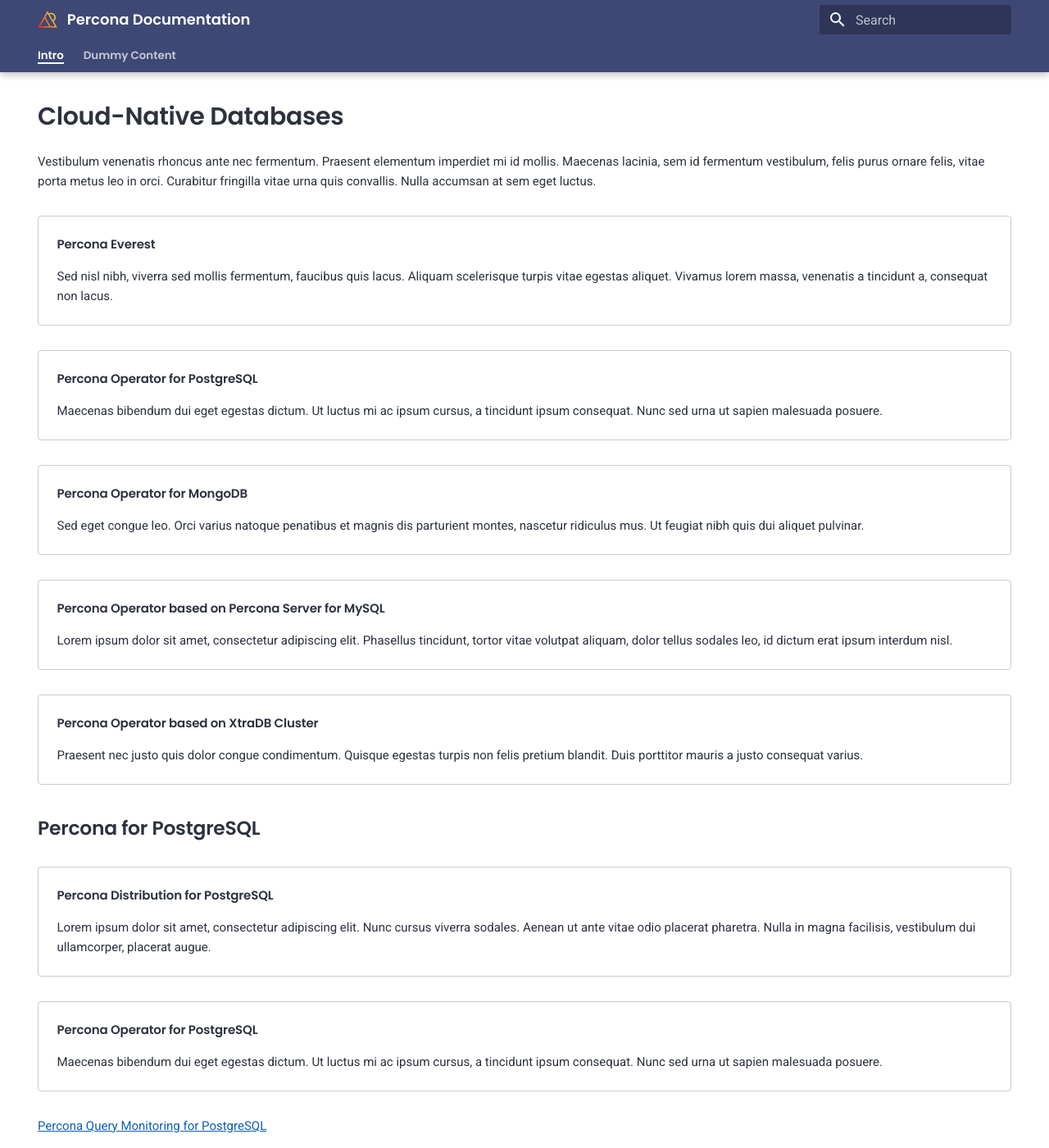
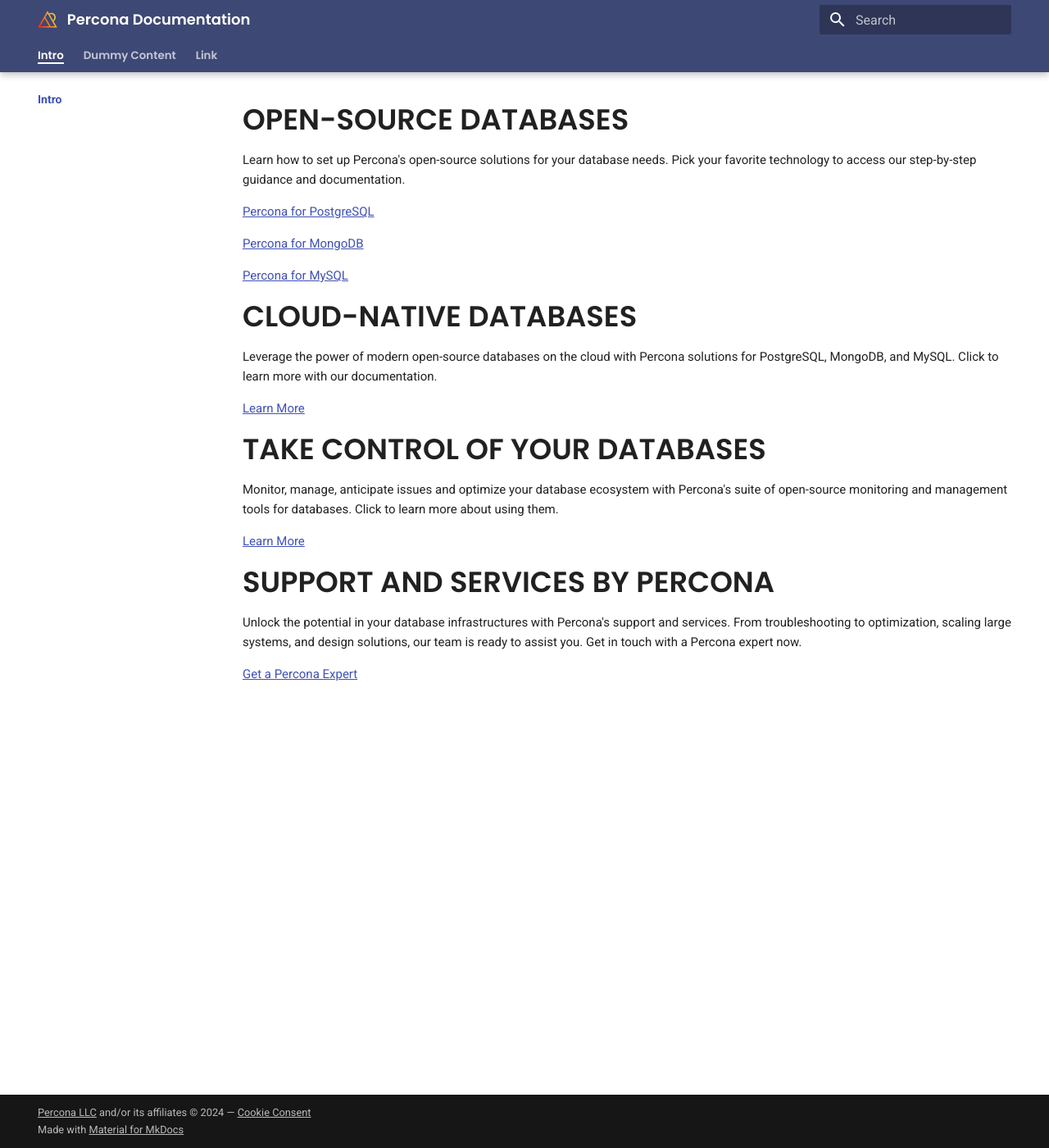
Before and after one commit to pmcf-percona/docs-home, an MkDocs documentation site: the page built from docs/index.md, in a window 1280 px wide and 1400 px high. Shown: the whole window at 82% size. Built offline with MkDocs 1.6.1 and Material for MkDocs 9.7.7, drawn with Linux system fonts in a browser that asks for light colours; some of the changed text lies outside the part shown.

Commit message:
Updated content

```diff
--- a/docs/css/design.css
+++ b/docs/css/design.css
@@ -300,7 +300,7 @@
 .md-feedback {
     margin: 2em 0 !important;
 }
-:not([data-banner]) + .md-feedback {
+:not([data-banner]):not(.splash) + .md-feedback {
     padding-top: 2em;
     border-top: 0.05rem solid var(--md-default-fg-color--lightest);
 }
@@ -324,7 +324,7 @@
 
 [data-banner] {
     padding: 1.5em;
-    margin: 2em 0;
+    margin: 1.5em 0;
     border: 0.05rem solid var(--md-default-fg-color--lightest);
     border-radius: 0.2rem;
     /* box-shadow: 0px 1px 5px 0px rgba(0, 0, 0, 0.12), 0px 2px 2px 0px rgba(0, 0, 0, 0.14), 0px 3px 1px -2px rgba(0, 0, 0, 0.20); */
@@ -544,6 +544,18 @@
     background-color: var(--md-footer-bg-color--dark);
 }
 
+/* Code injections */
+
+.injections {
+    position: absolute;
+    width: 0;
+    height: 0;
+    padding: 0;
+    margin: 0;
+    visibility: hidden;
+    pointer-events: none;
+}
+
 /* Media queries */
 
 @media screen and (max-width: 76.1875em) {
--- /dev/null
+++ b/docs/css/landing.css
@@ -0,0 +1,19 @@
+
+/* Type */
+
+.landing h1,
+.landing h2 {
+    font-size: calc(1.5em + 1vw);
+    line-height: 1.125;
+    text-transform: uppercase;
+    letter-spacing: 0;
+    margin: 0.5em 0;
+}
+
+/* Layout adjustments */
+
+.md-main__inner {
+    margin-top: 0;
+}
+
+/* New components */
--- a/docs/index.md
+++ b/docs/index.md
@@ -1,139 +1,45 @@
 ---
 hide:
-  - navigation
   - toc
+  - feedback
 ---
+<link rel="stylesheet" type="text/css" href="/css/landing.css" />
+<main class="landing" markdown>
+<section class="splash framed" markdown>
 
-<div class="splash framed" markdown>
+# Open-Source Databases
 
-# Cloud-Native Databases
+Learn how to set up Percona's open-source solutions for your database needs. Pick your favorite technology to access our step-by-step guidance and documentation.
 
-Vestibulum venenatis rhoncus ante nec fermentum. Praesent elementum imperdiet mi id mollis. Maecenas lacinia, sem id fermentum vestibulum, felis purus ornare felis, vitae porta metus leo in orci. Curabitur fringilla vitae urna quis convallis. Nulla accumsan at sem eget luctus.
+[Percona for PostgreSQL](#){ .splash-cta .card }
 
-<div data-banner markdown>
+[Percona for MongoDB](#){ .splash-cta .card }
 
-#### Percona Everest {.title}
+[Percona for MySQL](#){ .splash-cta .card }
 
-Sed nisl nibh, viverra sed mollis fermentum, faucibus quis lacus. Aliquam scelerisque turpis vitae egestas aliquet. Vivamus lorem massa, venenatis a tincidunt a, consequat non lacus.
+</section><section class="splash framed" markdown>
 
-</div><div data-banner markdown>
+## Cloud-Native Databases
 
-#### Percona Operator for PostgreSQL {.title}
+Leverage the power of modern open-source databases on the cloud with Percona solutions for PostgreSQL, MongoDB, and MySQL. Click to learn more with our documentation.
 
-Maecenas bibendum dui eget egestas dictum. Ut luctus mi ac ipsum cursus, a tincidunt ipsum consequat. Nunc sed urna ut sapien malesuada posuere.
+[Learn More](#){ .splash-cta }
 
-</div><div data-banner markdown>
+</section><section class="splash framed" markdown>
 
-#### Percona Operator for MongoDB {.title}
+## Take Control of your Databases
 
-Sed eget congue leo. Orci varius natoque penatibus et magnis dis parturient montes, nascetur ridiculus mus. Ut feugiat nibh quis dui aliquet pulvinar.
+Monitor, manage, anticipate issues and optimize your database ecosystem with Percona's suite of open-source monitoring and management tools for databases. Click to learn more about using them.
 
-</div><div data-banner markdown>
+[Learn More](#){ .splash-cta }
 
-#### Percona Operator based on Percona Server for MySQL {.title}
+</section><section class="splash" markdown>
 
-Lorem ipsum dolor sit amet, consectetur adipiscing elit. Phasellus tincidunt, tortor vitae volutpat aliquam, dolor tellus sodales leo, id dictum erat ipsum interdum nisl.
+## Support and Services by Percona
 
-</div><div data-banner markdown>
+Unlock the potential in your database infrastructures with Percona's support and services. From troubleshooting to optimization, scaling large systems, and design solutions, our team is ready to assist you. Get in touch with a Percona expert now.
 
-#### Percona Operator based on XtraDB Cluster {.title}
+[Get a Percona Expert](#){ .splash-cta }
 
-Praesent nec justo quis dolor congue condimentum. Quisque egestas turpis non felis pretium blandit. Duis porttitor mauris a justo consequat varius.
-
-</div></div>
-
-<div class="splash framed" markdown>
-
-## Percona for PostgreSQL
-
-<div data-banner markdown>
-
-#### Percona Distribution for PostgreSQL {.title}
-
-Lorem ipsum dolor sit amet, consectetur adipiscing elit. Nunc cursus viverra sodales. Aenean ut ante vitae odio placerat pharetra. Nulla in magna facilisis, vestibulum dui ullamcorper, placerat augue.
-
-</div><div data-banner markdown>
-
-#### Percona Operator for PostgreSQL {.title}
-
-Maecenas bibendum dui eget egestas dictum. Ut luctus mi ac ipsum cursus, a tincidunt ipsum consequat. Nunc sed urna ut sapien malesuada posuere.
-
-</div>
-
-[Percona Query Monitoring for PostgreSQL]()
-
-</div><div class="splash framed" markdown>
-
-## Percona for MongoDB
-
-<div data-banner markdown>
-
-#### Percona Server for MongoDB {.title}
-
-Proin sed elementum urna, vel rhoncus lectus. Nunc sodales ac dui non fringilla. Maecenas commodo mauris at arcu porttitor, in maximus nibh elementum.
-
-</div><div data-banner markdown>
-
-#### Percona Operator for MongoDB {.title}
-
-Sed eget congue leo. Orci varius natoque penatibus et magnis dis parturient montes, nascetur ridiculus mus. Ut feugiat nibh quis dui aliquet pulvinar.
-
-</div>
-
-[Percona Distribution for MongoDB]()
-
-[Percona Backup for MongoDB]()
-
-</div><div class="splash framed" markdown>
-
-## Percona for MySQL
-
-<div data-banner markdown>
-
-#### Percona Server for MySQL {.title}
-
-Nunc sed semper nisi. Nullam risus libero, dignissim vitae dapibus vitae, porta eleifend nibh. Proin pellentesque ornare commodo. Duis at risus orci. Nulla dignissim at lacus ac elementum.
-
-</div><div data-banner markdown>
-
-#### Percona Operator based on Percona Server for MySQL {.title}
-
-Lorem ipsum dolor sit amet, consectetur adipiscing elit. Phasellus tincidunt, tortor vitae volutpat aliquam, dolor tellus sodales leo, id dictum erat ipsum interdum nisl.
-
-</div><div data-banner markdown>
-
-#### Percona XtraDB Cluster {.title}
-
-Mauris vitae lorem at tellus luctus laoreet. Maecenas dignissim fermentum commodo. Aenean semper enim eu felis fermentum, facilisis sodales orci fermentum.
-
-</div><div data-banner markdown>
-
-#### Percona Operator based on XtraDB Cluster {.title}
-
-Praesent nec justo quis dolor congue condimentum. Quisque egestas turpis non felis pretium blandit. Duis porttitor mauris a justo consequat varius.
-
-</div>
-
-[Percona XtraBackup]()
-
-[Percona Distribution for MySQL]()
-
-[ProxySQL Utilities]()
-
-</div><div class="splash framed" markdown>
-
-## Monitor and Manage Databases
-
-<div data-banner markdown>
-
-#### Percona Monitoring and Management {.title}
-
-Duis id velit eu enim consequat consequat. Cras ut viverra dui. Etiam vitae quam efficitur libero tempor molestie eget vitae justo. Nulla facilisi.
-
-</div><div data-banner markdown>
-
-#### Percona Toolkit {.title}
-
-Aenean efficitur, dolor in suscipit pulvinar, ante nulla pretium diam, vel bibendum massa tellus blandit tellus. Mauris ac lorem erat. Etiam aliquam pharetra leo sit amet posuere. Vestibulum eu nisl tortor.
-
-</div></div>
+</section>
+</main>
--- a/mkdocs.yml
+++ b/mkdocs.yml
@@ -1,13 +1,14 @@
 site_name: Percona Documentation
 theme:
   name: material
+  custom_dir: overrides
   logo: assets/percona-mark.svg
   favicon: assets/percona-fav.svg
-  palette:
-    - media: "(prefers-color-scheme: percona-light)"
-      scheme: percona-light
-      primary: custom
-      accent: custom
+  # palette:
+  #   - media: "(prefers-color-scheme: percona-light)"
+  #     scheme: percona-light
+  #     primary: custom
+  #     accent: custom
     #   toggle:
     #     icon: material/toggle-switch-off-outline
     #     name: Switch to dark mode
@@ -55,6 +56,22 @@
     actions:
       - manage
       - accept
+  analytics:
+    provider: google
+    property: G-XXXXXXXXXX
+    feedback:
+      title: Was this page helpful?
+      ratings:
+        - icon: material/emoticon-happy-outline
+          name: This page was helpful
+          data: 1
+          note: >-
+            Thank you for your feedback!
+        - icon: material/emoticon-sad-outline
+          name: This page could be improved
+          data: 0
+          note: >-
+            Thank you for your feedback! Help us improve by following this <a href="..." target="_blank" rel="noopener">feedback form</a>.
 copyright: >-
   <a href="https://www.percona.com/about">Percona LLC</a> and/or its affiliates © 2024 — <a href="#__consent">Cookie Consent</a>
 nav:
@@ -62,3 +79,4 @@
   - Dummy Content:
     - One: test/ps-mysql.md
     - Two: test/quickstart-guides.md
+  - Link: "https://www.percona.com/about"
--- a/overrides/main.html
+++ b/overrides/main.html
@@ -23,10 +23,15 @@
     })(window, document, 'https://snippet.maze.co/maze-universal-loader.js', '0618c4aa-a05f-48fa-83f0-e5931ec5c332');
   </script>
   {{ super() }}
-
   <script>
     !function(t,e){var o,n,p,r;e.__SV||(window.posthog=e,e._i=[],e.init=function(i,s,a){function g(t,e){var o=e.split(".");2==o.length&&(t=t[o[0]],e=o[1]),t[e]=function(){t.push([e].concat(Array.prototype.slice.call(arguments,0)))}}(p=t.createElement("script")).type="text/javascript",p.async=!0,p.src=s.api_host+"/static/array.js",(r=t.getElementsByTagName("script")[0]).parentNode.insertBefore(p,r);var u=e;for(void 0!==a?u=e[a]=[]:a="posthog",u.people=u.people||[],u.toString=function(t){var e="posthog";return"posthog"!==a&&(e+="."+a),t||(e+=" (stub)"),e},u.people.toString=function(){return u.toString(1)+".people (stub)"},o="capture identify alias people.set people.set_once set_config register register_once unregister opt_out_capturing has_opted_out_capturing opt_in_capturing reset isFeatureEnabled onFeatureFlags getFeatureFlag getFeatureFlagPayload reloadFeatureFlags group updateEarlyAccessFeatureEnrollment getEarlyAccessFeatures getActiveMatchingSurveys getSurveys".split(" "),n=0;n<o.length;n++)g(u,o[n]);e._i.push([i,s,a])},e.__SV=1)}(document,window.posthog||[]);
     posthog.init('phc_6LW5DWsPYUOs07jrwgmGo3Z2svF5F5xNRuyKkV0XRFJ',{api_host:'https://app.posthog.com'})
   </script>
+{% endblock %}
 
+{% block footer %}
+  {{ super() }}
+  <div class="injections">
+    <img referrerpolicy="no-referrer-when-downgrade" src="https://static.scarf.sh/a.png?x-pxid=0eb11091-81cd-456f-ba7e-d48f006d5875" />
+  </div>
 {% endblock %}
```
Also changed, not shown: docs/index copy.md (deleted, +0 -43 lines), docs/index-alt.md (added, +137 -0 lines).
